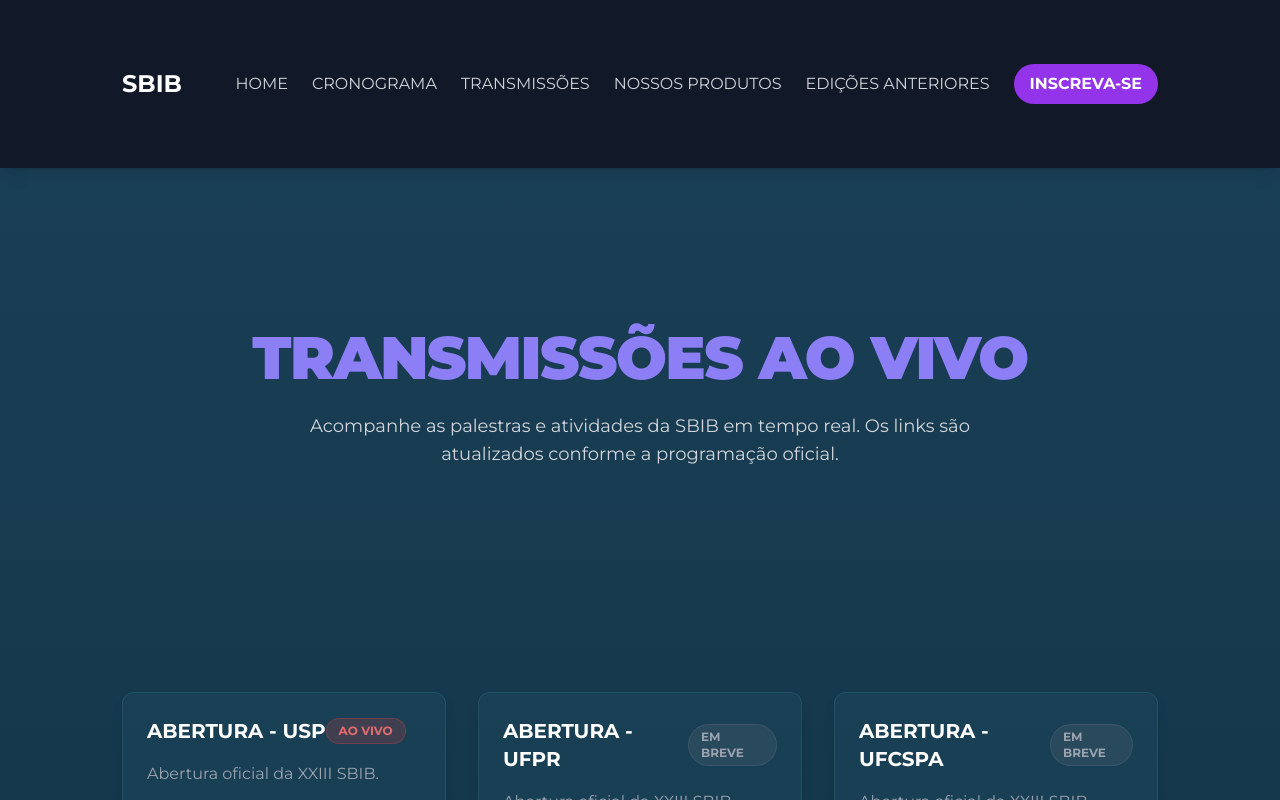
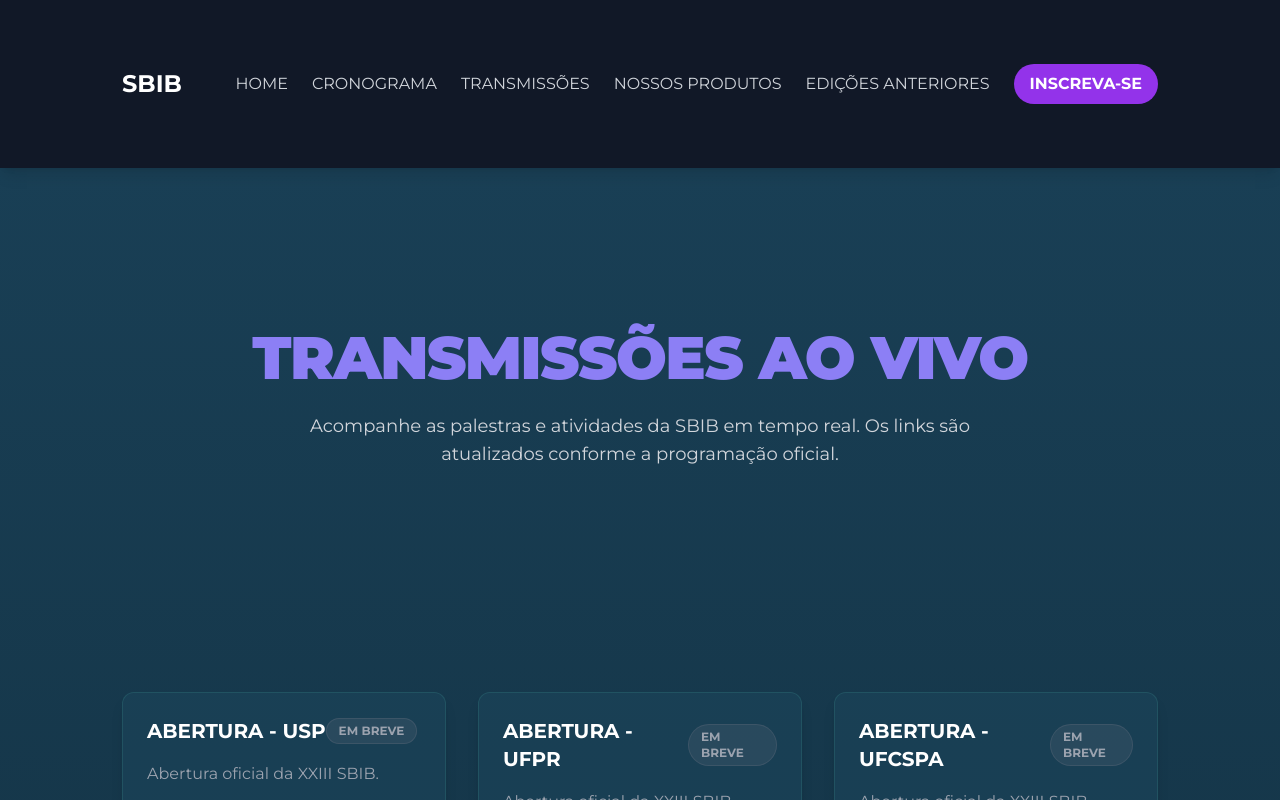
Before and after one commit to FelipePitta-code/sbib2025-teste, a Next.js app: page /streamings in a window 1280 px wide. Shown: the top 800 px of the page. Built offline with nearby package versions, Linux system fonts and the light colour scheme.

Commit message:
update streamings

```diff
--- a/app/streamings/page.tsx
+++ b/app/streamings/page.tsx
@@ -13,7 +13,7 @@ interface Stream {
 
 // --- DADOS DAS TRANSMISSÕES (fácil de atualizar) ---
 const streamsData: Stream[] = [
-  { id: 1, title: "Abertura - USP", status: 'live', description: "Abertura oficial da XXIII SBIB.", streamLink: "#" },
+  { id: 1, title: "Abertura - USP", status: 'upcoming', description: "Abertura oficial da XXIII SBIB.", streamLink: "#" },
   { id: 2, title: "Abertura - UFPR", status: 'upcoming', description: "Abertura oficial da XXIII SBIB.", streamLink: "#" },
   { id: 3, title: "Abertura - UFCSPA", status: 'upcoming', description: "Abertura oficial da XXIII SBIB.", streamLink: "#" },
 ];
```
